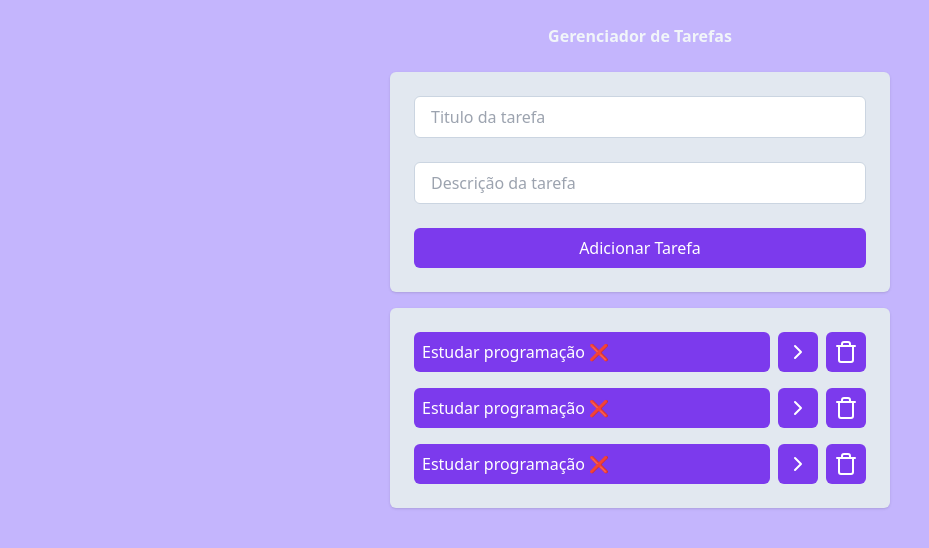
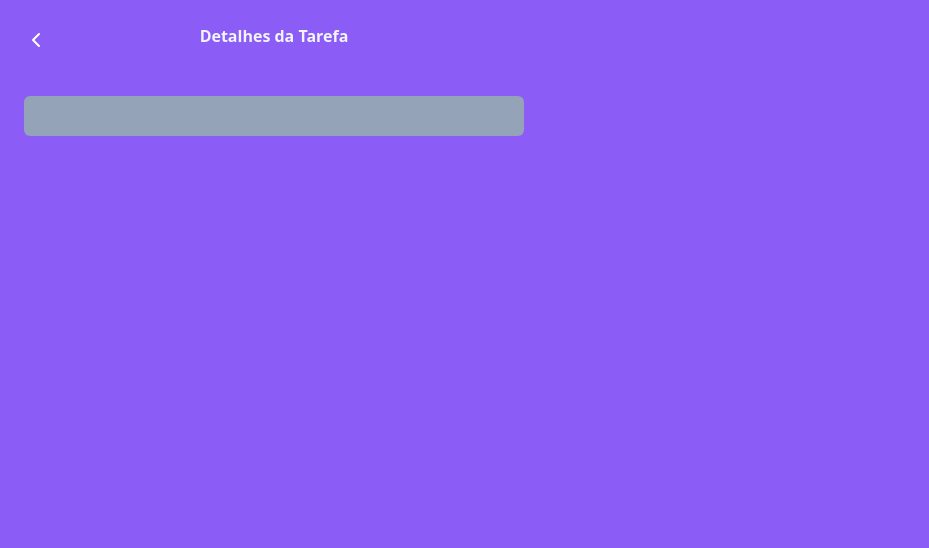
Before and after one commit to Ez3keel/intensive_react, a React (Vite) app: page /tasks in a window 1280 px wide. Shown: the top 548 px of the page, without its empty margins (0-929 px from the left). Built offline with nearby package versions, Linux system fonts and the light colour scheme.

Commit message:
feat: add component add task

```diff
--- a/package.json
+++ b/package.json
@@ -10,15 +10,18 @@
     "preview": "vite preview"
   },
   "dependencies": {
+    "@radix-ui/react-slot": "^1.2.3",
     "class-variance-authority": "^0.7.1",
     "clsx": "^2.1.1",
     "lucide-react": "^0.435.0",
     "next-themes": "^0.4.6",
     "react": "^18.3.1",
     "react-dom": "^18.3.1",
+    "react-router-dom": "^7.8.0",
     "sonner": "^2.0.7",
     "tailwind-merge": "^3.3.1",
-    "tailwindcss-animate": "^1.0.7"
+    "tailwindcss-animate": "^1.0.7",
+    "uuid": "^11.1.0"
   },
   "devDependencies": {
     "@eslint/js": "^9.9.0",
--- a/src/App.jsx
+++ b/src/App.jsx
@@ -1,8 +1,10 @@
 import Tasks from "./components/Tasks";
 import AddTask from "./components/AddTask";
-import { useState } from "react";
+import { useEffect, useState } from "react";
 import { Toaster } from "./components/ui/sonner";
 import { toast } from "sonner"
+import { v4  } from 'uuid';
+
 
 export default function App() {
 
@@ -30,6 +32,12 @@ export default function App() {
     },
   ]);
 
+  // Monitora as mudanças no estado 'tasks' e registra no console sempre que houver uma atualização
+  // sempre que tiver uma mudança no array de tarefas, ele vai logar no console no caso executar a função
+  useEffect(() => {
+    console.log(tasks);
+  },[tasks])
+
   function onTaskClick(taskId) {
     const newTaks = tasks.map((task) => {
       // PRECISO ATUALIZAR ESSA TAREFA
@@ -54,38 +62,48 @@ export default function App() {
 
   function onAddTaskSubmit(title, description) {
     // Adiciona uma nova tarefa ao array de tarefas
-    if (!title || !description) {
-      toast.error("Preencha todos os campos! ", {
-        className: "bg-red-900 text-white",
-        description: "Você precisa preencher o título e a descrição da tarefa.",
-      });
-      return;
+  if (!title.trim() || !description.trim()) {
+    toast.error("Preencha todos os campos!", {
+      description: "Você precisa preencher o título e a descrição da tarefa.",
+      classNames: {
+        toast: "!bg-red-600 !text-white !border !border-red-600 !p-4 !rounded-md !shadow-lg",
+        description: "!text-red-100"
+      }
+    });
+
+    return;
     }
+
     const newTask = {
-      id: tasks.length + 1, // Gera um ID único
+      id: v4(), // Gera um ID único
       title: title,
       description: description,
       isCompleted: false,
     };
     setTasks([...tasks, newTask]);
+
     toast.success("Tarefa adicionada com sucesso!", {
-      className: "bg-green-900 text-white",
       description: "Sua nova tarefa foi adicionada à lista.",
+      classNames: {
+        toast: "!bg-green-600 !text-white !p-4 !rounded-md !shadow-lg !border !border-green-600",
+        description: "!text-white-100 !text-sm mt-1"
+      },
+
     });
-
   }
 
   return (
-    <div className="w-screen h-screen bg-violet-300 flex justify-center p-6">
+    <div className="w-screen h-screen bg-indigo-300 flex justify-center p-6">
       <div className="w-[500px] space-y-4">
-        <h1 className="text-3x1 text-slate-100 font-bold text-center mb-6">
+        <h1 className="text-9x1 text-slate-100 font-bold text-center mb-6">
           Gerenciador de Tarefas
         </h1>
         <AddTask onAddTaskSubmit={onAddTaskSubmit} />
         {/* Passando os dados pelo props para ter acesso no componente */}
         <Tasks tasks={tasks} onTaskClick={onTaskClick} deleteTask={deleteTask}/>
       </div>
-      <Toaster position="top-center"/>
+      <Toaster richColors  position="top-center"/>
+
     </div>
   );
 }
--- a/src/components/AddTask.jsx
+++ b/src/components/AddTask.jsx
@@ -1,4 +1,5 @@
 import { useState } from "react";
+
 
 export default function AddTask({onAddTaskSubmit}) {
     const [title, setTitle] = useState("");
@@ -17,6 +18,7 @@ export default function AddTask({onAddTaskSubmit}) {
             onClick={() => {onAddTaskSubmit(title, description);}}>
                     Adicionar Tarefa
             </button>
+
         </div>
     );
 };
--- a/src/components/Tasks.jsx
+++ b/src/components/Tasks.jsx
@@ -1,6 +1,23 @@
 import { ChevronRightIcon, TrashIcon } from "lucide-react";
+import { useNavigate } from "react-router-dom";
 
 export default function Tasks({tasks, onTaskClick, deleteTask}) {
+  const navigate = useNavigate();
+
+  function onSeeDetailsClick(task) {
+    // Cria um objeto URLSearchParams para construir os parâmetros de consulta
+    // Isso é útil para passar dados na URL
+    const queryParams = new URLSearchParams();
+    // Adiciona os parâmetros de título e descrição à URL
+    // Isso permite que a página de detalhes da tarefa receba esses dados
+    queryParams.set("title", task.title);
+    queryParams.set("description", task.description);
+
+    // Navega para a página de detalhes da tarefa
+    // A URL será algo como /tasks?title=...&description=...
+    navigate(`/tasks/?${queryParams.toString()}`);
+  }
+
   return (
     <ul className="space-y-4 p-6 bg-slate-200 rounded-md shadow">
       {tasks.map((task) => (
@@ -13,11 +30,15 @@ export default function Tasks({tasks, onTaskClick, deleteTask}) {
           >
             {task.title}
             {task.isCompleted ? " ✅" : " ❌"}
-            {console.log(task.isCompleted)}
           </button>
-          <button className="bg-violet-600 p-2 rounded-md text-white">
+
+
+          <button onClick={ () => onSeeDetailsClick(task)}
+            className="bg-violet-600 p-2 rounded-md text-white">
             <ChevronRightIcon />
           </button>
+
+
           <button className="bg-violet-600 p-2 rounded-md text-white"
           //Chama o método deleteTask passando o ID da tarefa
           onClick={() => deleteTask(task.id)}>
--- /dev/null
+++ b/src/components/ui/button.jsx
@@ -0,0 +1,47 @@
+import * as React from "react"
+import { Slot } from "@radix-ui/react-slot"
+import { cva } from "class-variance-authority";
+
+import { cn } from "../../lib/utils"
+
+const buttonVariants = cva(
+  "inline-flex items-center justify-center gap-2 whitespace-nowrap rounded-md text-sm font-medium ring-offset-background transition-colors focus-visible:outline-none focus-visible:ring-2 focus-visible:ring-ring focus-visible:ring-offset-2 disabled:pointer-events-none disabled:opacity-50 [&_svg]:pointer-events-none [&_svg]:size-4 [&_svg]:shrink-0",
+  {
+    variants: {
+      variant: {
+        default: "bg-primary text-primary-foreground hover:bg-primary/90",
+        destructive:
+          "bg-destructive text-destructive-foreground hover:bg-destructive/90",
+        outline:
+          "border border-input bg-background hover:bg-accent hover:text-accent-foreground",
+        secondary:
+          "bg-secondary text-secondary-foreground hover:bg-secondary/80",
+        ghost: "hover:bg-accent hover:text-accent-foreground",
+        link: "text-primary underline-offset-4 hover:underline",
+      },
+      size: {
+        default: "h-10 px-4 py-2",
+        sm: "h-9 rounded-md px-3",
+        lg: "h-11 rounded-md px-8",
+        icon: "h-10 w-10",
+      },
+    },
+    defaultVariants: {
+      variant: "default",
+      size: "default",
+    },
+  }
+)
+
+const Button = React.forwardRef(({ className, variant, size, asChild = false, ...props }, ref) => {
+  const Comp = asChild ? Slot : "button"
+  return (
+    <Comp
+      className={cn(buttonVariants({ variant, size, className }))}
+      ref={ref}
+      {...props} />
+  );
+})
+Button.displayName = "Button"
+
+export { Button, buttonVariants }
--- a/src/components/ui/sonner.jsx
+++ b/src/components/ui/sonner.jsx
@@ -9,6 +9,7 @@ const Toaster = ({
   return (
     <Sonner
       theme={theme}
+
       className="toaster group"
       toastOptions={{
         classNames: {
--- a/src/main.jsx
+++ b/src/main.jsx
@@ -2,9 +2,25 @@ import { StrictMode } from 'react'
 import { createRoot } from 'react-dom/client'
 import App from './App.jsx'
 import './index.css'
+import TaskPage from './pages/TaskPage.jsx'
+
+
+import { createBrowserRouter, RouterProvider } from "react-router";
+
+const router = createBrowserRouter([
+  {
+    path: "/",
+    element: <App />,
+  },
+  {
+    path: "/tasks",
+    element: <TaskPage />,
+  }
+]);
+
 
 createRoot(document.getElementById('root')).render(
   <StrictMode>
-    <App />
+    <RouterProvider router={router} />
   </StrictMode>,
 )
--- /dev/null
+++ b/src/pages/TaskPage.jsx
@@ -0,0 +1,43 @@
+import { useSearchParams } from "react-router-dom";
+import { ChevronLeftIcon,  } from "lucide-react";
+import { useNavigate } from "react-router-dom";
+
+const TaskPage = () => {
+    const [searchParams] = useSearchParams();
+    const title = searchParams.get("title");
+    const description = searchParams.get("description");
+
+    const navigate = useNavigate();
+
+    function onBackButtonClick() {
+        // Navega de volta para a página anterior
+        navigate(-1);
+    }
+
+    return (
+    <div className="w-screen h-screen bg-violet-500 p-6 ">
+
+        <div className="w-[500px] space-y-4">
+              <div className="flex justify-center relative mb-6">
+                <button className="absolute left-0 top-0 bottom-0" onClick={onBackButtonClick}>
+                    <ChevronLeftIcon className="w-6 h-6 text-white mb-4" />
+                </button>
+
+
+                <h1 className="text-9x1 text-slate-100 font-bold text-center mb-6">
+                    Detalhes da Tarefa
+                </h1>
+
+
+              </div>
+
+                <div className="bg-slate-400 p-4 rounded-md">
+                    <h2 className="text-2xl font-bold text-white mb-2">{title}</h2>
+                    <p className="text-white">{description}</p>
+                </div>
+        </div>
+    </div>
+);
+}
+
+export default TaskPage;
```
Also changed, not shown: 1 other file (tests, documents, lock files or other folders).
